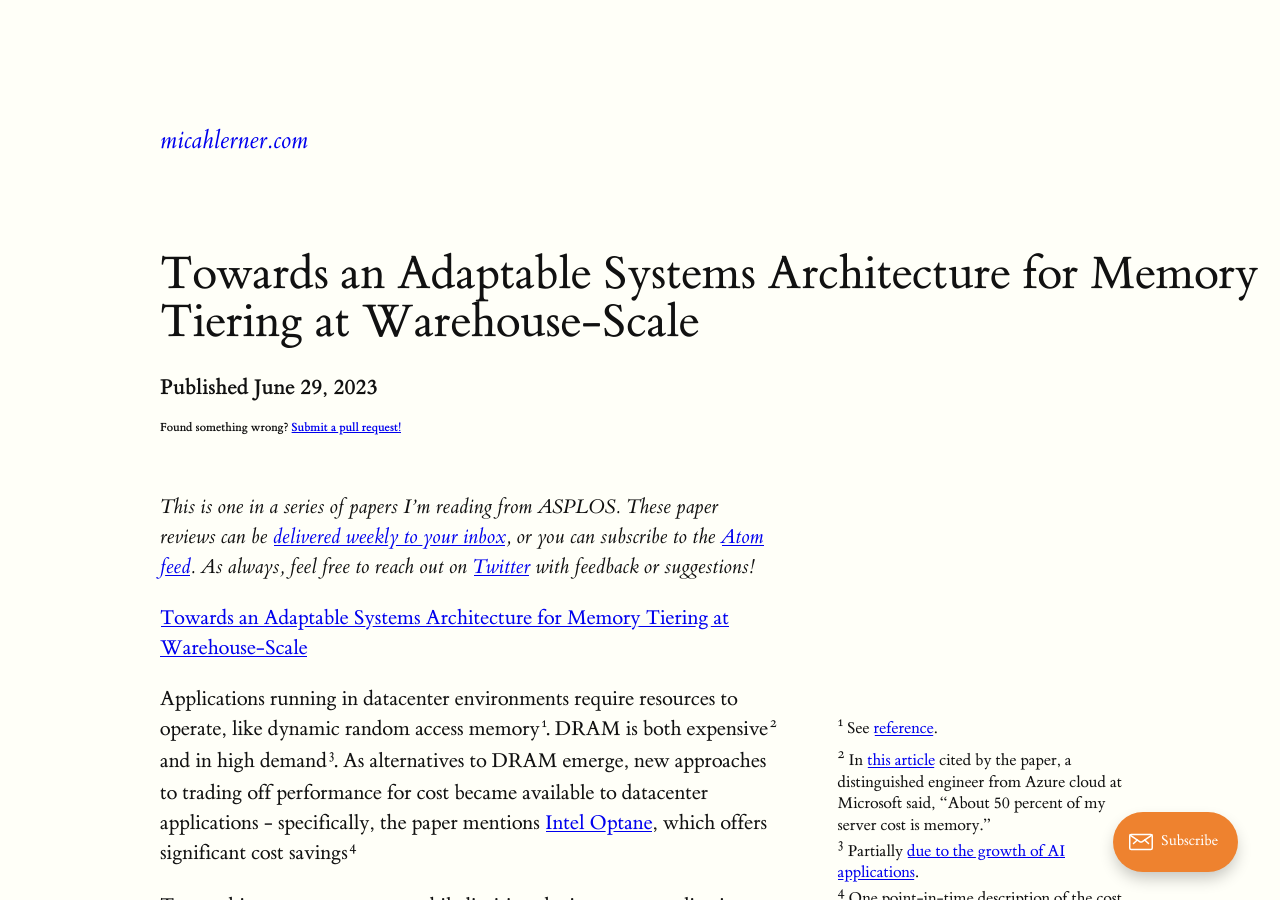
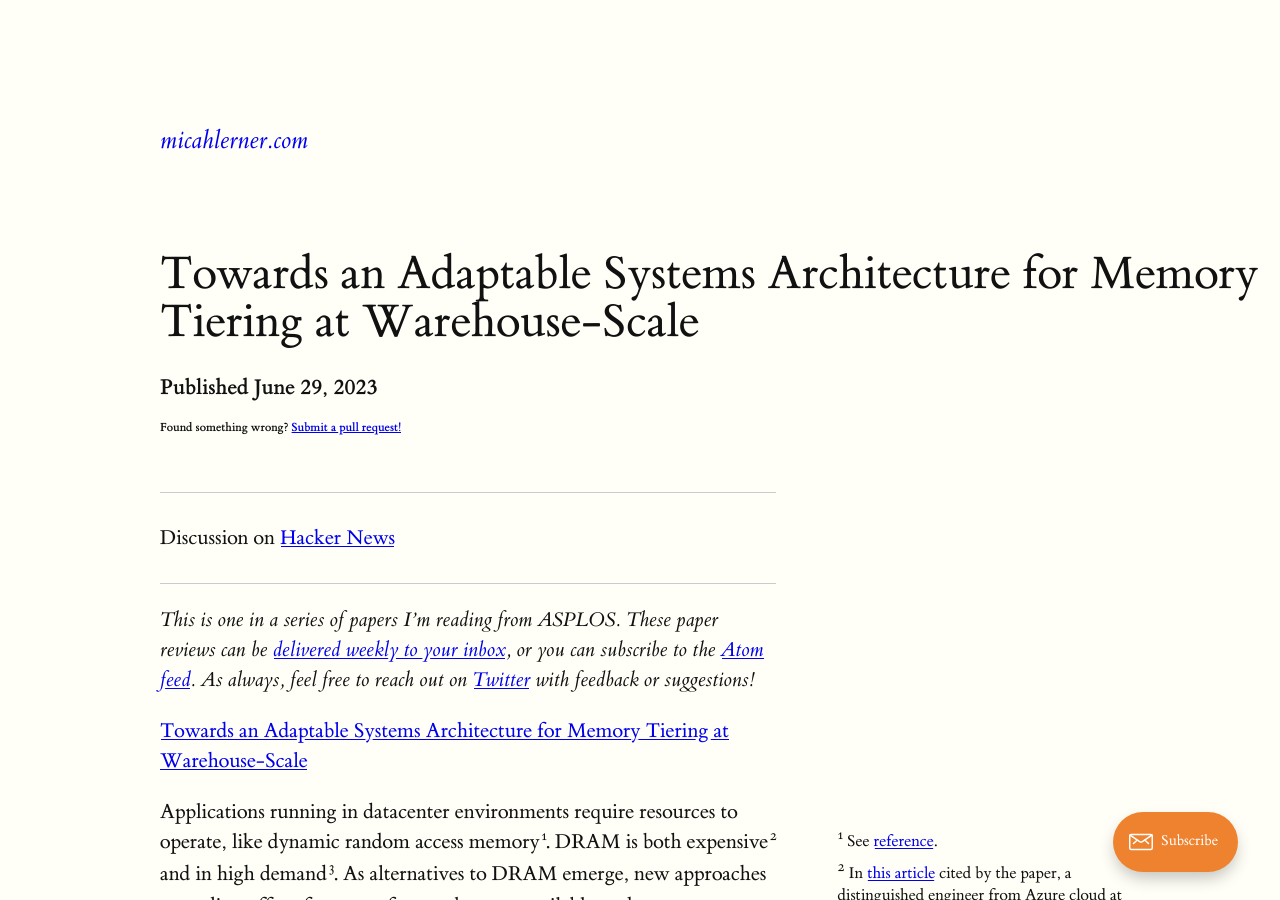
Before and after one commit to mlerner/mlerner.github.io, a Jekyll site: the page built from _posts/2023-06-29-towards-an-adaptable-systems-architecture-for-memory-tiering-at-warehouse-scale.md, in a window 1280 px wide and 900 px high. Built offline with Jekyll 4.4.1, drawn with Linux system fonts in a browser that asks for light colours; part of the change alters nothing that is shown.

Commit message:
add hn link...

```diff
--- a/_posts/2023-06-29-towards-an-adaptable-systems-architecture-for-memory-tiering-at-warehouse-scale.md
+++ b/_posts/2023-06-29-towards-an-adaptable-systems-architecture-for-memory-tiering-at-warehouse-scale.md
@@ -2,6 +2,7 @@
 layout: post
 title: "Towards an Adaptable Systems Architecture for Memory Tiering at Warehouse-Scale"
 categories:
+hn: https://news.ycombinator.com/item?id=36523762
 ---
 
 _This is one in a series of papers I'm reading from ASPLOS. These paper reviews can be [delivered weekly to your inbox](https://newsletter.micahlerner.com/), or you can subscribe to the [Atom feed](https://www.micahlerner.com/feed.xml). As always, feel free to reach out on [Twitter](https://twitter.com/micahlerner) with feedback or suggestions!_
```
